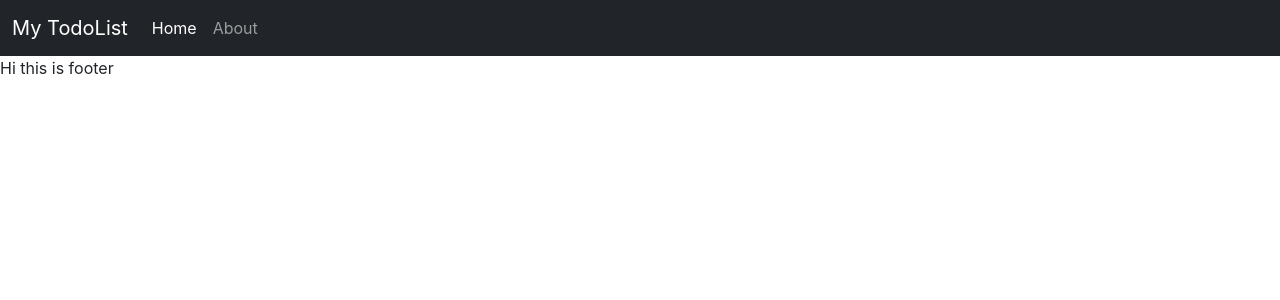
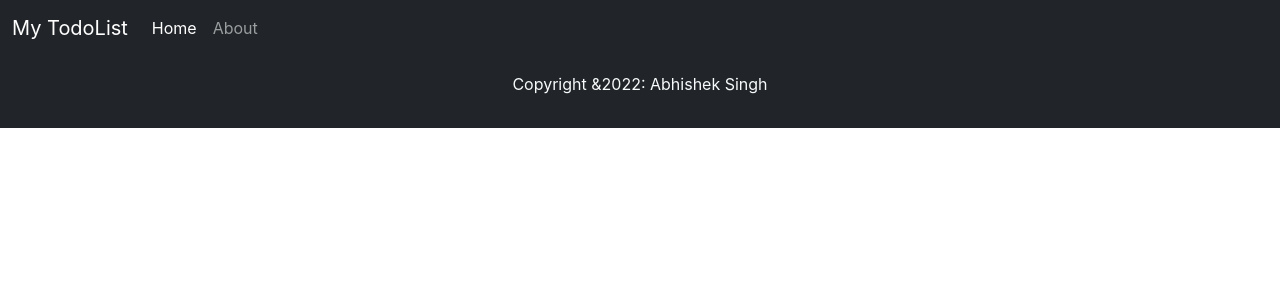
Before and after one commit to ABHI5HEK/TodoListWebApp, a React (Create React App) app: page / in a window 1280 px wide. Shown: the top 300 px of the page. Built offline with nearby package versions, Linux system fonts and the light colour scheme.

Commit message:
footer completed

```diff
--- a/src/components/Footer.js
+++ b/src/components/Footer.js
@@ -2,8 +2,10 @@
 
 export const Footer = () => {
   return (
-    <div><p>
-        Hi this is footer
-        </p></div>
+
+        <footer className="bg-dark text-light py-3">
+            <p className='text-center'>
+                Copyright &2022: Abhishek Singh</p>
+        </footer>
   )
 }
```
